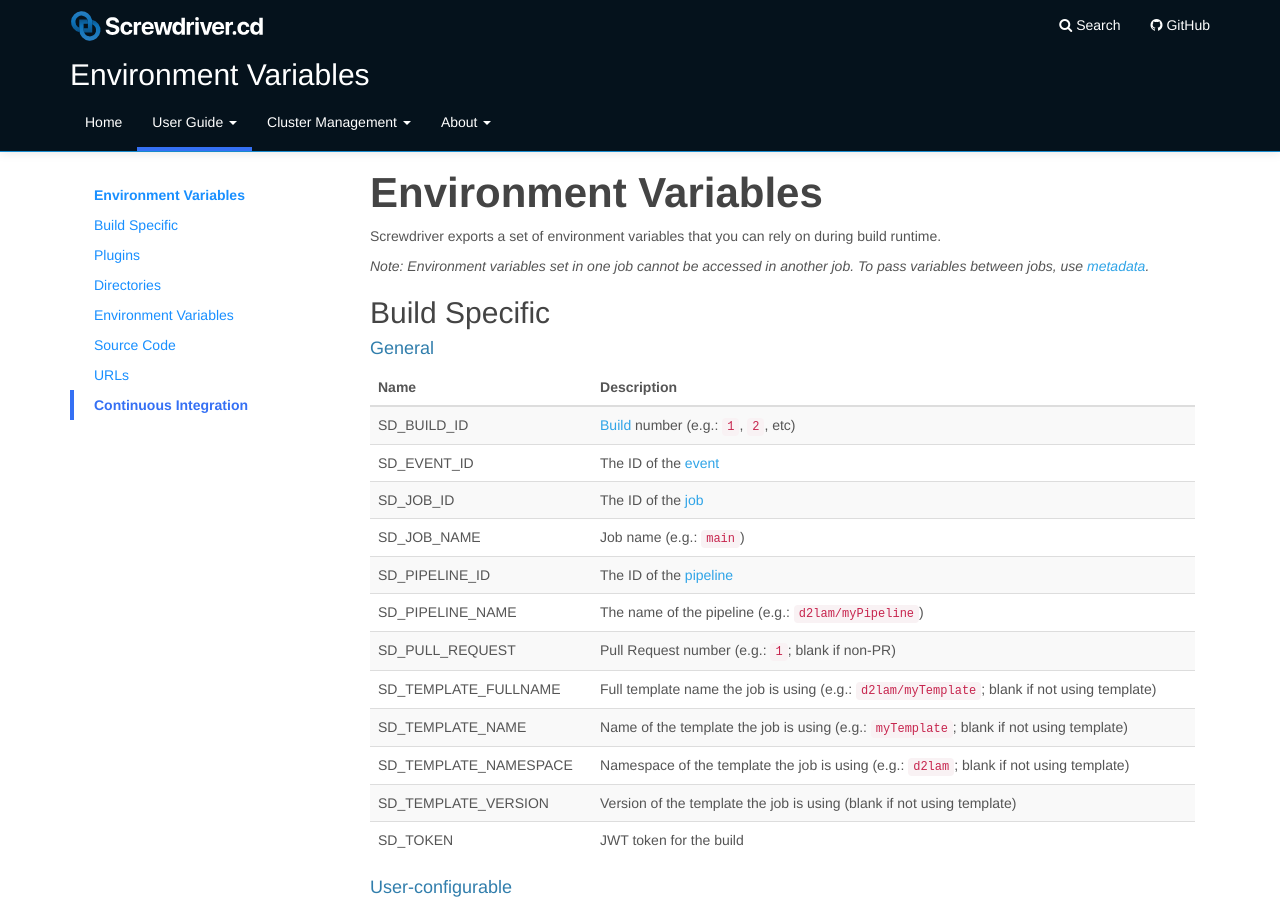
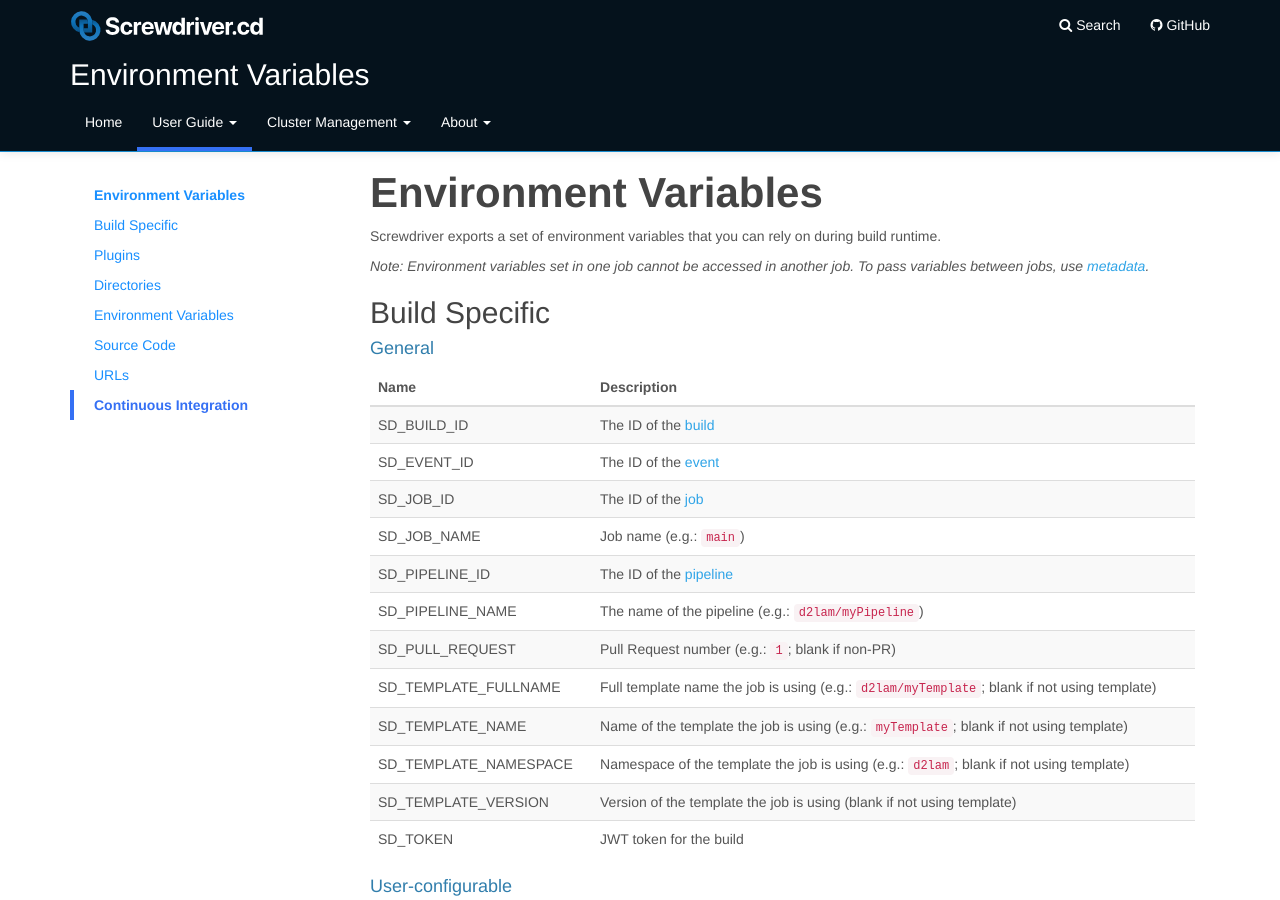
Before and after one commit to screwdriver-cd/guide, a Jekyll site: the page built from docs/user-guide/environment-variables.md, in a window 1280 px wide and 900 px high. Built offline with Jekyll 4.4.1, drawn with Linux system fonts in a browser that asks for light colours.

Commit message:
Update environment-variables.md

```diff
--- a/docs/user-guide/environment-variables.md
+++ b/docs/user-guide/environment-variables.md
@@ -34,7 +34,7 @@ _Note: Environment variables set in one job cannot be accessed in another job. T
 
 | Name | Description |
 |------|-------|
-| SD_BUILD_ID | [Build](../about/appendix/domain#build) number (e.g.: `1`, `2`, etc) |
+| SD_BUILD_ID | The ID of the [build](../about/appendix/domain#build) |
 | SD_EVENT_ID | The ID of the [event](../about/appendix/domain#event) |
 | SD_JOB_ID | The ID of the [job](../about/appendix/domain#job) |
 | SD_JOB_NAME | Job name (e.g.: `main`) |
```
